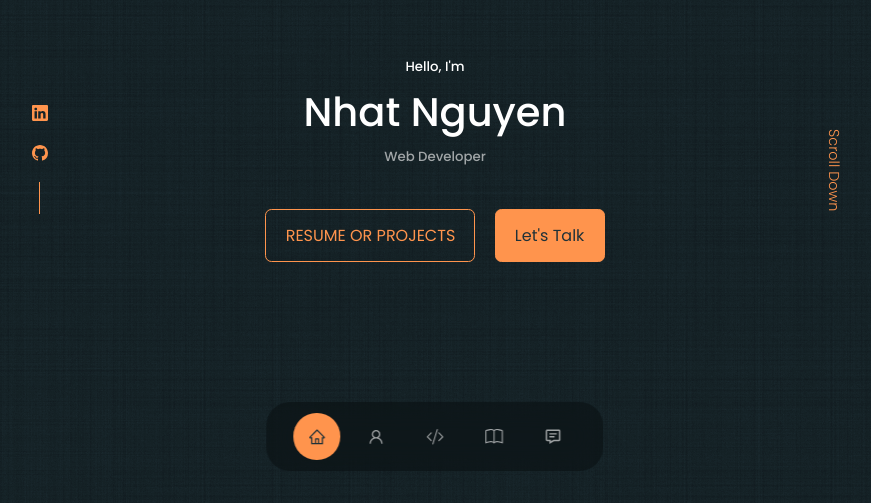
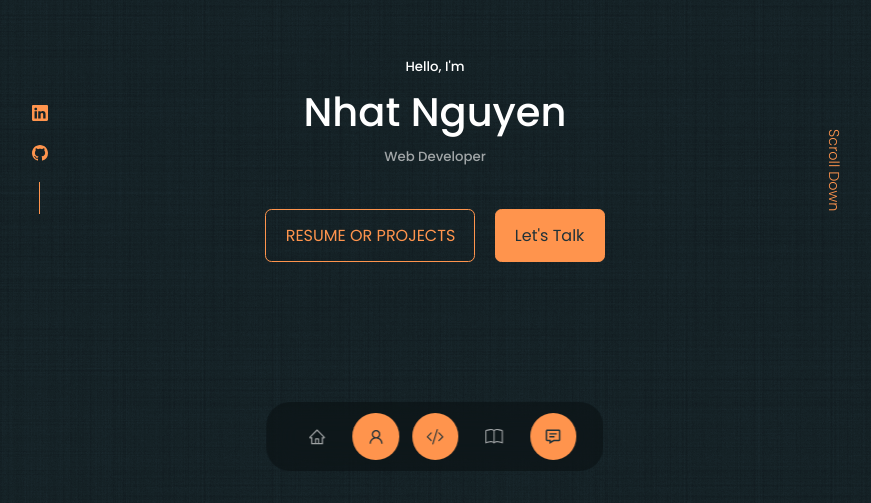
Before and after one commit to nhaatn/React-Portfolio, a React (Create React App) app: page / in a window 1280 px wide. Shown: the part 297-800 px from the top of the page, without its empty margins (205-1076 px from the left). Built offline with nearby package versions, Linux system fonts and the light colour scheme.

Commit message:
highlight nav

```diff
--- a/src/App.jsx
+++ b/src/App.jsx
@@ -8,15 +8,21 @@ import Contact from './components/contact/Contact';
 import Footer from './components/footer/Footer';
 
 
+
 const App = () => {
+  const topRef = React.useRef(null);
+  const aboutRef = React.useRef(null);
+  const experienceRef = React.useRef(null);
+  const portfolioRef = React.useRef(null);
+  const contactRef = React.useRef(null);
   return (
     <>
       <Header />
-      <Nav />
-      <About />
-      <Experience />
-      <Portfolio />
-      <Contact />
+      <Nav top={topRef} about={aboutRef} experience={experienceRef} portfolio={portfolioRef} contact={contactRef}/>
+      <About navRef={aboutRef} />
+      <Experience navRef={experienceRef} />
+      <Portfolio navRef={portfolioRef} />
+      <Contact navRef={contactRef} />
       <Footer />
     </>
   )
--- a/src/components/about/About.jsx
+++ b/src/components/about/About.jsx
@@ -6,9 +6,9 @@ import {FaFish} from 'react-icons/fa';
 import Typewriter from 'typewriter-effect';
 
 
-const About = () => {
+const About = ({ navRef }) => {
   return (
-    <section id='about'>
+    <section id='about' ref={navRef}>
       <h5>Get To Know</h5>
       <h2>
         <Typewriter
--- a/src/components/contact/Contact.jsx
+++ b/src/components/contact/Contact.jsx
@@ -6,7 +6,7 @@ import emailjs from 'emailjs-com'
 import Typewriter from 'typewriter-effect';
 
 
-const Contact = () => {
+const Contact = ({navRef}) => {
   const form = useRef();
   const sendEmail = (e) => {
     e.preventDefault();
@@ -17,7 +17,7 @@ const Contact = () => {
   };
 
   return (
-    <section id='contact'>
+    <section id='contact' ref={navRef}>
       <h5>Get In Touch</h5>
       <h2>
         <Typewriter
--- a/src/components/experience/Experience.jsx
+++ b/src/components/experience/Experience.jsx
@@ -9,9 +9,9 @@ import {IoLogoCss3} from 'react-icons/io';
 
 
 
-const Experience = () => {
+const Experience = ({ navRef }) => {
   return (
-    <section id='experience'>
+    <section id='experience' ref={navRef}>
       <h5>What Skills I Have</h5>
       <h2>
         <Typewriter
--- a/src/components/nav/Nav.jsx
+++ b/src/components/nav/Nav.jsx
@@ -1,5 +1,5 @@
 import React from 'react';
-import { useState, useEffect } from 'react';
+import { useState, useEffect} from 'react';
 
 import './nav.css';
 
@@ -8,34 +8,66 @@ import {BsBook, BsCodeSlash} from 'react-icons/bs';
 import {BiMessageDetail} from 'react-icons/bi';
 
 
-const Nav = () => {
+function isInViewport(element) {
+  const rect = element.current.getBoundingClientRect();
+
+  return (
+    rect.top >= 0 &&
+    rect.left >= 0 &&
+    rect.bottom <=
+      (window.innerHeight || document.documentElement.clientHeight) &&
+    rect.right <= (window.innerWidth || document.documentElement.clientWidth)
+  );
+}
+
+
+const Nav = ({ top, about, experience, portfolio, contact }) => {
   const [activeNav, setActiveNav] = useState('#top');
-  const [scroll, setScroll] = useState(false);
+  const [highlightTop, setHighlightTop] = useState(false);
+  const [highlightAbout, setHighlightAbout] = useState(false);
+  const [highlightExperience, setHighlightExperience] = useState(false);
+  const [highlightPortfolio, setHighlightPortfolio] = useState(false);
+  const [highlightContact, setHighlightContact] = useState(false);
 
   useEffect(() => {
     window.addEventListener("scroll", () => {
-      setScroll(window.scrollY > 100);
+      if (!isInViewport(about) && !isInViewport(experience) && !isInViewport(portfolio) && !isInViewport(contact)) {
+        setHighlightTop(true)
+      } else {
+        setHighlightTop(false)
+      }
+      if (isInViewport(about)) {
+        setHighlightAbout(true)
+      } else {
+       setHighlightAbout(false)
+      }
+      if (isInViewport(experience)) {
+        setHighlightExperience(true)
+      } else {
+        setHighlightExperience(false)
+      }
+      if (isInViewport(portfolio) && !isInViewport(experience)) {
+        setHighlightPortfolio(true)
+      } else {
+        setHighlightPortfolio(false)
+      }
+      if (isInViewport(contact)) {
+        setHighlightContact(true)
+      } else {
+        setHighlightContact(false)
+
+      }
     });
   }, []);
 
-  // const scrollEffect = () => {
-  //   if(window.scrollY >= 100) {
-  //     setScroll(true)
-  //   } else {
-  //     setScroll(false)
-  //   }
-  // }
-
-  // window.addEventListener('scroll', scrollEffect);
-  // activeNav === '#about'
 
   return (
     <nav>
-      <a href="#top" onClick={() => setActiveNav('#top')} className={activeNav === '#top' ? 'active' : ''}><AiOutlineHome /></a>
-      <a href="#about" onClick={() => setActiveNav('#about')} className={activeNav === '#about' ? 'active' : ''}><AiOutlineUser /></a>
-      <a href="#experience" onClick={() => setActiveNav('#experience')} className={activeNav === '#experience' ? 'active' : ''}><BsCodeSlash /></a>
-      <a href="#portfolio" onClick={() => setActiveNav('#portfolio')} className={activeNav === '#portfolio' ? 'active' : ''}><BsBook /></a>
-      <a href="#contact" onClick={() => setActiveNav('#contact')} className={activeNav === '#contact' ? 'active' : ''}><BiMessageDetail /></a>
+      <a href="#top" onClick={() => setActiveNav('#top')} className={highlightTop ? 'active' : ''}><AiOutlineHome /></a>
+      <a href="#about" onClick={() => setActiveNav('#about')} className={highlightAbout ? 'active' : ''}><AiOutlineUser /></a>
+      <a href="#experience" onClick={() => setActiveNav('#experience')} className={highlightExperience ? 'active' : ''}><BsCodeSlash /></a>
+      <a href="#portfolio" onClick={() => setActiveNav('#portfolio')} className={highlightPortfolio ? 'active' : ''}><BsBook /></a>
+      <a href="#contact" onClick={() => setActiveNav('#contact')} className={highlightContact ? 'active' : ''}><BiMessageDetail /></a>
     </nav>
   )
 }
--- a/src/components/portfolio/Portfolio.jsx
+++ b/src/components/portfolio/Portfolio.jsx
@@ -61,10 +61,10 @@ const data = [
   },
 ]
 
-const Portfolio = () => {
+const Portfolio = ({navRef}) => {
   return (
     <section id='portfolio'>
-      <h5>My Recent Work</h5>
+      <h5 ref={navRef}>My Recent Work</h5>
       <h2>
         <Typewriter
           options={{
```
